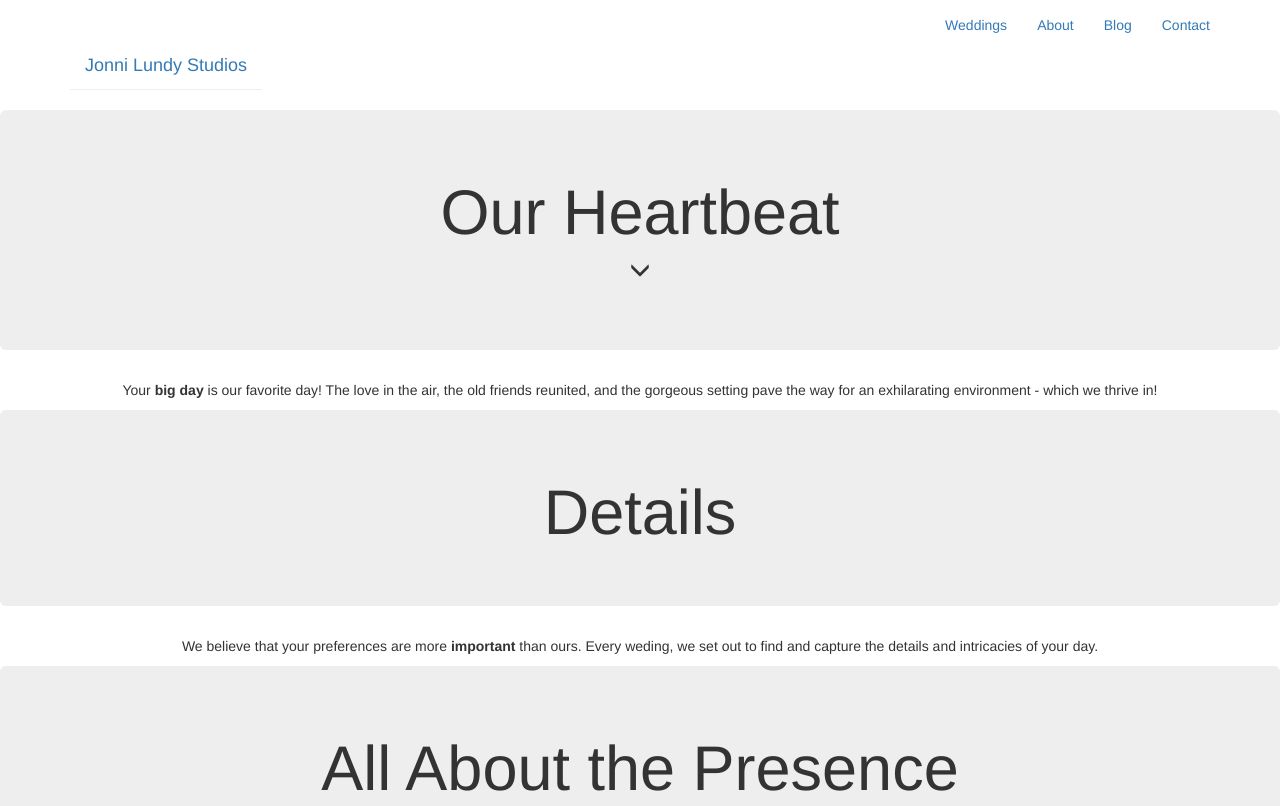
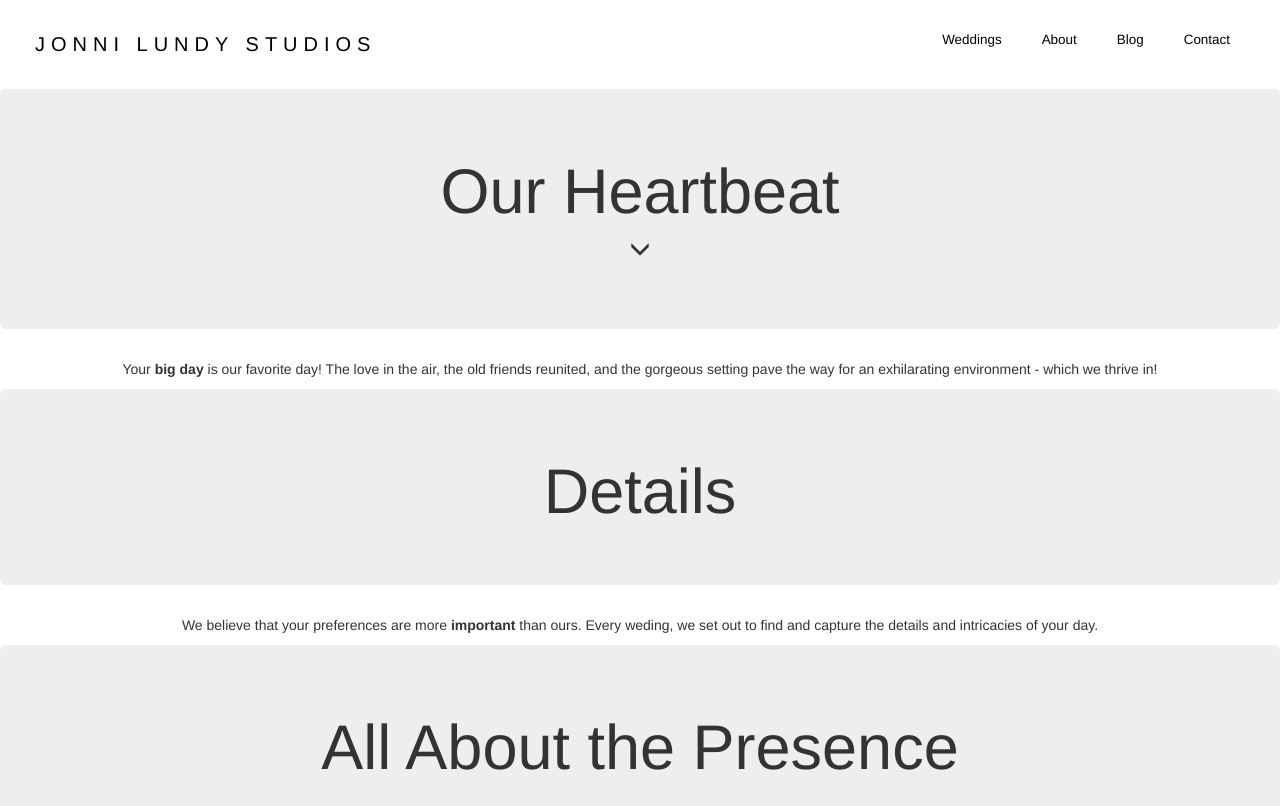
Before and after one commit to jonnilundy/lundyweddings, a plain HTML site: page html/weddings.html in a window 1280 px wide. Shown: the top 806 px of the page. Drawn offline with Linux system fonts and the light colour scheme.

Commit message:
updated html links

```diff
--- a/html/weddings.html
+++ b/html/weddings.html
@@ -7,14 +7,16 @@
 		<link href="https://fonts.googleapis.com/css?family=Roboto" rel="stylesheet">
 	</head>
 	<body>
-		<div class='container'>
-			<a class="page-header navbar-brand navbar-">Jonni Lundy Studios</a>
-			<ul class='nav navbar-nav navbar-pills navbar-right'>
-				<li role="presentation"><a href="#">Weddings</a></li>
-				<li role="presentation"><a href="#">About</a></li>
-				<li role="presentation"><a href="#">Blog</a></li>
-				<li role="presentation"><a href="#">Contact</a></li>
-			</ul>
+		<div class="head">
+			<div class='header-bar'>
+				<a class="header" href="../index.html">JONNI LUNDY STUDIOS</a>
+				<ul class='header-nav'>
+					<li class="nav-item"><a href="weddings.html">Weddings</a></li>
+					<li class="nav-item"><a href="about.html">About</a></li>
+					<li class="nav-item"><a href="blog.html">Blog</a></li>
+					<li class="nav-item"><a href="contact.html">Contact</a></li>
+				</ul>
+			</div>
 		</div>
 		<div class='container-fluid'>
 			<div class='page-section row text-center'>
```
Also changed, not shown: html/blog.html (+7 -5 lines), html/contact.html (+10 -8 lines).
